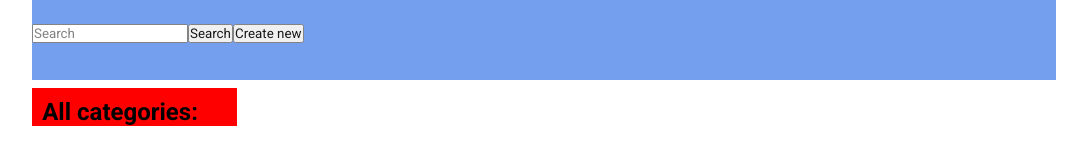
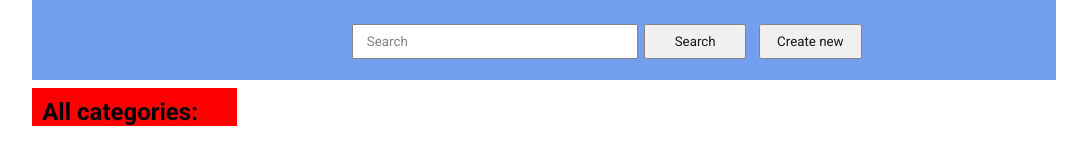
Before and after one commit to IlyaNikk/News-Ticker, a website: page public/index.html in a window 1280 px wide. Shown: the whole page, without its empty margins (96-1183 px from the left). Drawn offline with Linux system fonts and the light colour scheme; no server answers.

Commit message:
New css files

```diff
--- a/public/components/main_bar/main_bar.js
+++ b/public/components/main_bar/main_bar.js
@@ -17,15 +17,21 @@
 				placeholder: 'Search',
 			});
 			this.searchInput.get().classList.add('mainBarItems');
+			this.searchInput.get().classList.add('searchInput');
 			this.searchButton = new Button('Search');
 			this.searchButton.get().classList.remove('create');
 			this.searchButton.get().classList.add('mainBarItems');
+			this.searchButton.get().classList.add('mainBarButton');
 			this.button = new Button('Create new');
 			this.button.get().classList.remove('create');
 			this.button.get().classList.add('mainBarItems');
-			this.get().appendChild(this.searchInput.get());
-			this.get().appendChild(this.searchButton.get());
-			this.get().appendChild(this.button.get());
+			this.button.get().classList.add('mainBarButton');
+			let form = new Block('form');
+			form.get().classList.add('formPadding');
+			form.get().appendChild(this.searchInput.get());
+			form.get().appendChild(this.searchButton.get());
+			form.get().appendChild(this.button.get());
+			this.get().appendChild(form.get());
 			document.body.appendChild(this.get());
 		}
 
--- a/public/css/main.css
+++ b/public/css/main.css
@@ -132,3 +132,26 @@ br{
 .inputCategory{
 	float:left
 }
+
+.formPadding{
+	margin-left: 25vw;
+}
+
+.searchInput{
+	width: 20vw;
+	padding-bottom: 1vh;
+	padding-top: 1vh;
+	padding-left: 1vw;
+	padding-right: 1vw;
+}
+
+.mainBarButton{
+	width: 8vw;
+	padding-bottom: 1vh;
+	padding-top: 1vh;
+	padding-left: 1vw;
+	padding-right: 1vw;
+	margin-left : 0.5vw;
+	margin-right: 0.5vw;
+
+}
```
